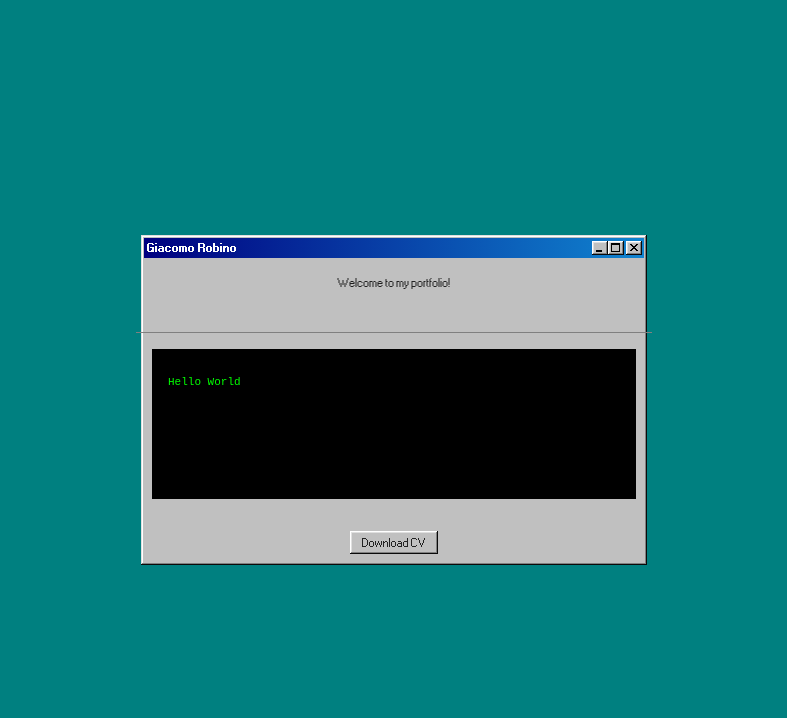
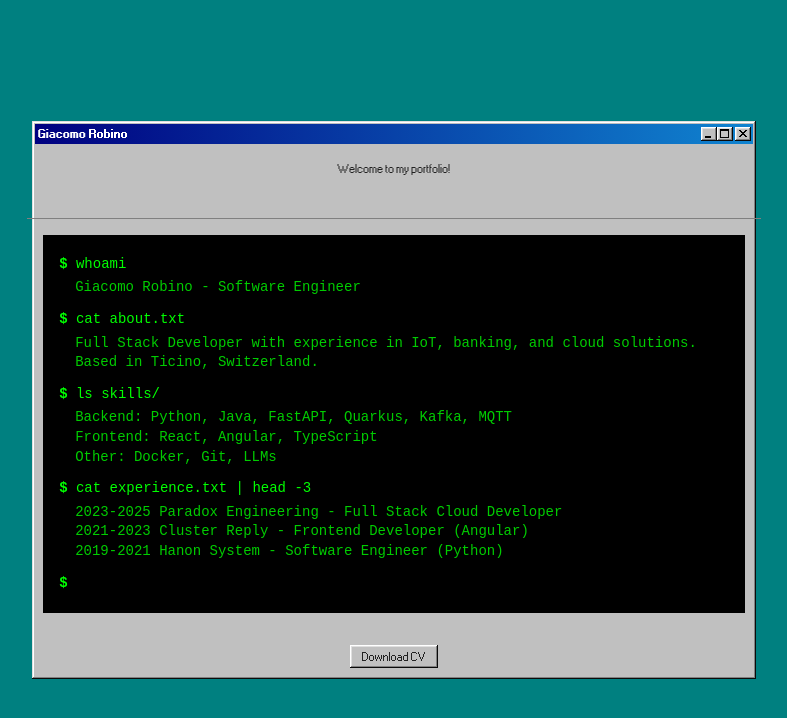
Before and after one commit to GiacomoRobino/portfolio, a React (Create React App) app: page / in a window 1280 px wide. Both pictures are taken after a click on the button 762 px from the left and 355 px from the top of the page. Shown: the top 718 px of the page, without its empty margins (246-1033 px from the left). Built offline with nearby package versions, Linux system fonts and the light colour scheme.

Commit message:
Edited window text

```diff
--- a/src/App.tsx
+++ b/src/App.tsx
@@ -32,7 +32,7 @@ function App() {
             </div>
           </div>
           <div className="window-body">
-            <p>Welcome to my portfolio!</p>
+            {isExpanded ? <p>Welcome to my portfolio!</p> : <p>Welcome to my portfolio! Enlarge this window to see more</p>}
             {isExpanded && (
               <div className="expanded-content">
                 <Terminal />
--- a/src/components/Terminal.css
+++ b/src/components/Terminal.css
@@ -3,7 +3,38 @@
   color: #00ff00;
   padding: 16px;
   font-family: 'Courier New', monospace;
-  min-height: 150px;
+  font-size: 14px;
+  min-height: 200px;
   width: 100%;
   box-sizing: border-box;
+  text-align: left;
+  line-height: 1.4;
 }
+
+.terminal p {
+  margin: 4px 0;
+}
+
+.terminal-line {
+  color: #00ff00;
+}
+
+.prompt {
+  color: #00ff00;
+  font-weight: bold;
+}
+
+.terminal-output {
+  color: #00cc00;
+  padding-left: 16px;
+  margin-bottom: 12px !important;
+}
+
+.cursor {
+  animation: blink 1s step-end infinite;
+}
+
+@keyframes blink {
+  0%, 100% { opacity: 1; }
+  50% { opacity: 0; }
+}
--- a/src/components/Terminal.tsx
+++ b/src/components/Terminal.tsx
@@ -3,7 +3,35 @@ import './Terminal.css';
 function Terminal() {
   return (
     <div className="terminal">
-      <p>Hello World</p>
+      <p className="terminal-line"><span className="prompt">$</span> whoami</p>
+      <p className="terminal-output">Giacomo Robino - Software Engineer</p>
+
+      <p className="terminal-line"><span className="prompt">$</span> cat about.txt</p>
+      <p className="terminal-output">
+        Full Stack Developer with experience in IoT, banking, and cloud solutions.
+        <br />
+        Based in Ticino, Switzerland.
+      </p>
+
+      <p className="terminal-line"><span className="prompt">$</span> ls skills/</p>
+      <p className="terminal-output">
+        Backend: Python, Java, FastAPI, Quarkus, Kafka, MQTT
+        <br />
+        Frontend: React, Angular, TypeScript
+        <br />
+        Other: Docker, Git, LLMs
+      </p>
+
+      <p className="terminal-line"><span className="prompt">$</span> cat experience.txt | head -3</p>
+      <p className="terminal-output">
+        2023-2025 Paradox Engineering - Full Stack Cloud Developer
+        <br />
+        2021-2023 Cluster Reply - Frontend Developer (Angular)
+        <br />
+        2019-2021 Hanon System - Software Engineer (Python)
+      </p>
+
+      <p className="terminal-line"><span className="prompt">$</span> <span className="cursor">_</span></p>
     </div>
   );
 }
```
Also changed, not shown: 11 other files (tests, documents, lock files or other folders).
